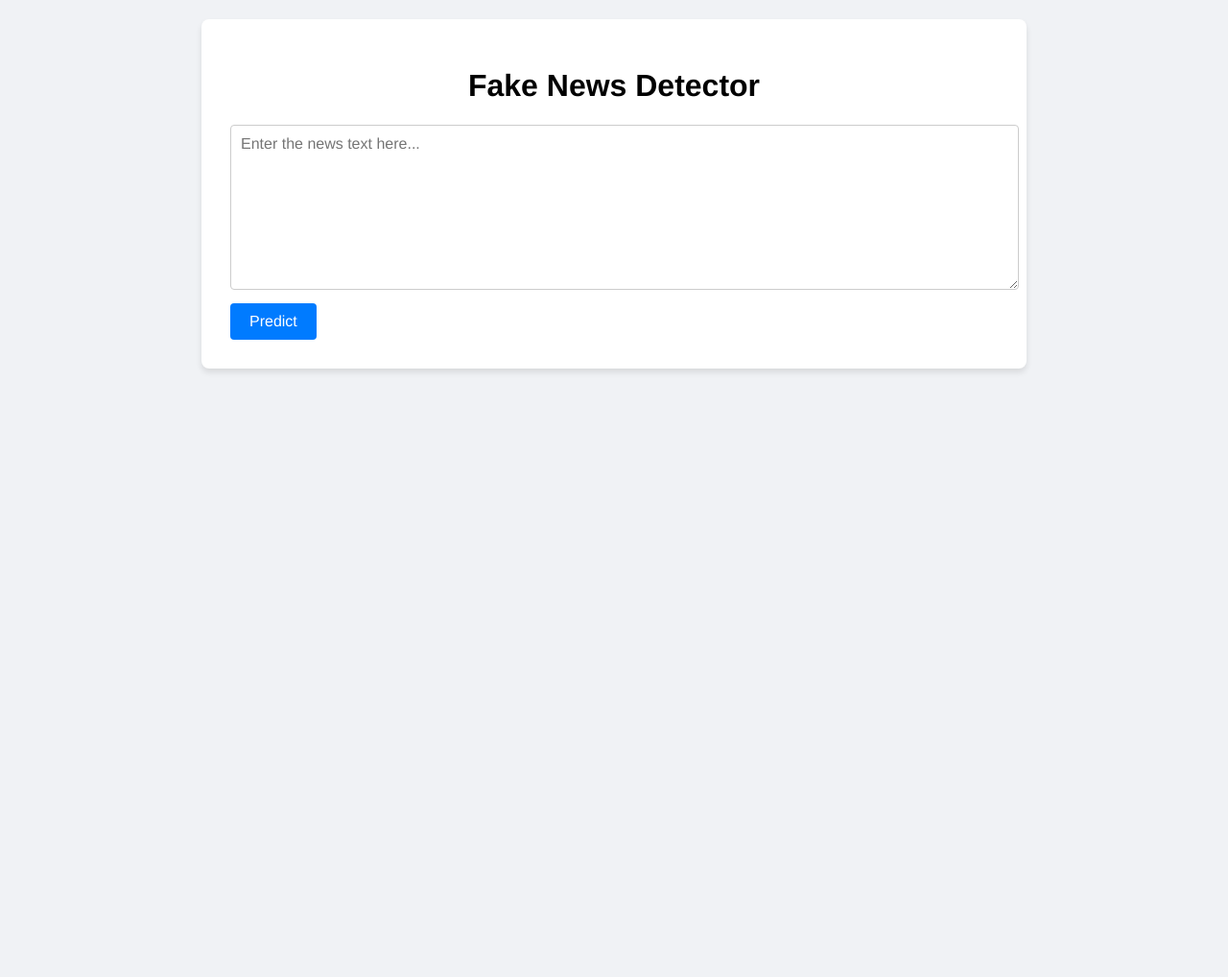
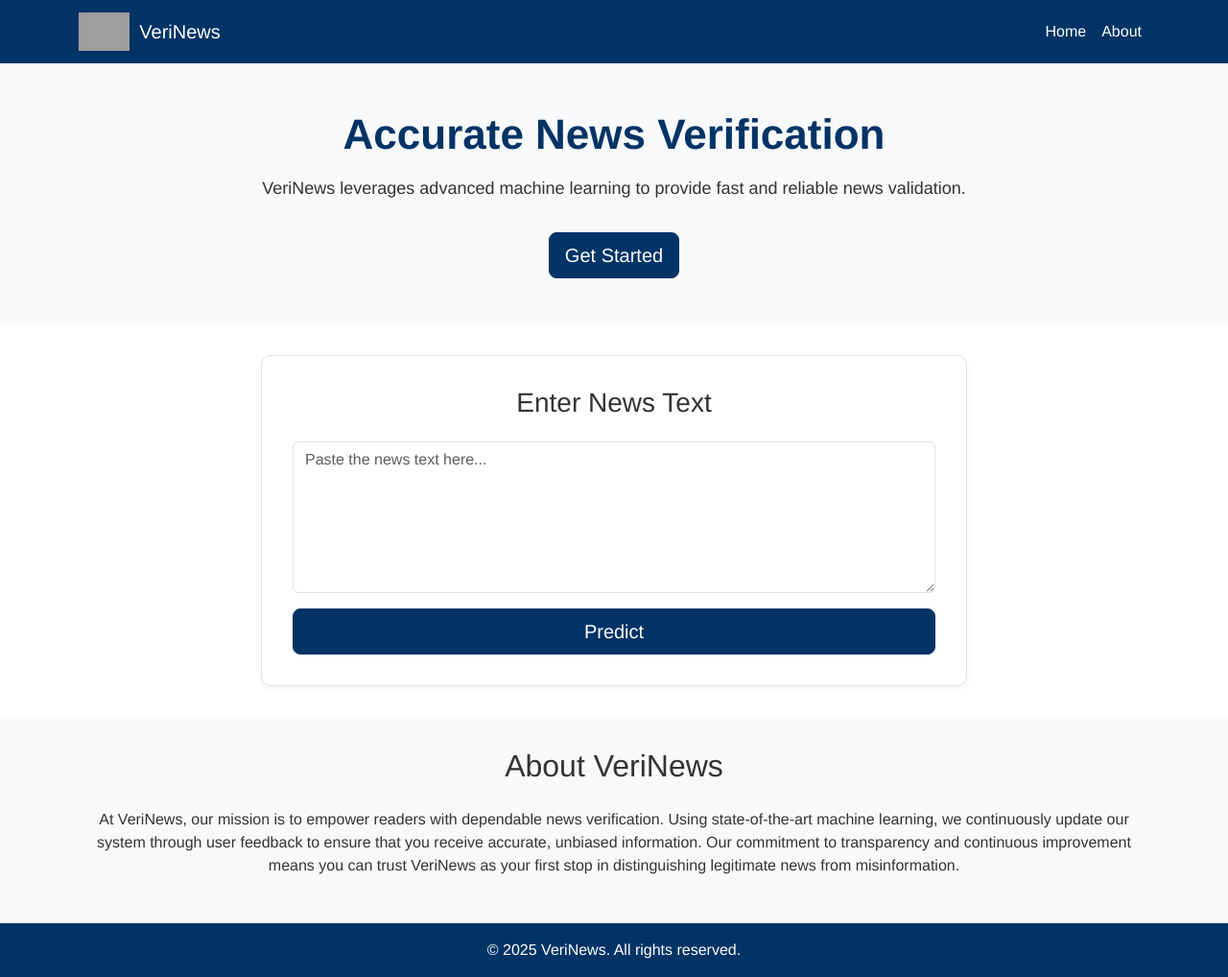
Before and after one commit to RohanRajesh55/FakeNewsDetection, a Flask app: page / in a window 1280 px wide. Shown: the whole page at 96% size. Before the commit the page ends 388 px from the top, so only its background shows below. Run offline with Flask 3, Linux system fonts and the light colour scheme; parts of the project's set-up code (start-up, migrations or seed data) failed here and were passed over; grey boxes are pictures that could not be loaded.

Commit message:
auto update and interface

```diff
--- a/app/templates/index.html
+++ b/app/templates/index.html
@@ -2,87 +2,250 @@
 <html lang="en">
   <head>
     <meta charset="UTF-8" />
-    <title>Fake News Detector</title>
+    <title>VeriNews</title>
+    <meta name="viewport" content="width=device-width, initial-scale=1" />
+    <!-- Bootstrap 5 CSS -->
     <link
+      href="https://cdn.jsdelivr.net/npm/bootstrap@5.3.0/dist/css/bootstrap.min.css"
       rel="stylesheet"
-      href="https://cdnjs.cloudflare.com/ajax/libs/normalize/8.0.1/normalize.min.css"
     />
     <style>
+      /* Global Styles */
       body {
         font-family: "Helvetica Neue", Helvetica, Arial, sans-serif;
-        background-color: #f0f2f5;
-        padding: 20px;
+        background-color: #ffffff;
+        color: #333;
+        margin: 0;
+        padding: 0;
       }
-      .container {
-        max-width: 800px;
-        margin: auto;
-        background: #ffffff;
-        padding: 30px;
-        border-radius: 8px;
-        box-shadow: 0 4px 6px rgba(0, 0, 0, 0.1);
+      /* Navbar */
+      .navbar {
+        background-color: #003366; /* Dark navy */
       }
-      h1 {
+      .navbar-brand,
+      .nav-link {
+        color: #ffffff !important;
+      }
+      .nav-link:hover {
+        color: #cce0ff !important;
+      }
+      /* Hero Section */
+      .hero {
+        padding: 3rem 0;
         text-align: center;
+        background-color: #f8f9fa;
       }
-      textarea {
-        width: 100%;
-        height: 150px;
-        padding: 10px;
-        font-size: 16px;
-        border: 1px solid #ccc;
-        border-radius: 4px;
+      .hero h1 {
+        font-size: 2.75rem;
+        font-weight: bold;
+        margin-bottom: 1rem;
+        color: #003366;
       }
-      input[type="submit"],
-      button {
-        padding: 10px 20px;
-        font-size: 16px;
-        background-color: #007bff;
-        color: #fff;
-        border: none;
-        border-radius: 4px;
-        cursor: pointer;
-        margin-top: 10px;
+      .hero p {
+        font-size: 1.125rem;
+        margin-bottom: 2rem;
+        color: #333;
       }
-      .result {
-        margin-top: 20px;
-        font-size: 20px;
-        font-weight: bold;
+      /* Prediction Section */
+      .prediction-section {
+        padding: 2rem 0;
       }
-      .feedback {
-        margin-top: 20px;
+      .prediction-card {
+        padding: 2rem;
+        border: 1px solid #dee2e6;
+        border-radius: 10px;
+        box-shadow: 0 2px 6px rgba(0, 0, 0, 0.05);
+        background-color: #ffffff;
+      }
+      /* Button styling */
+      .btn-primary {
+        background-color: #003366;
+        border-color: #003366;
+      }
+      .btn-primary:hover {
+        background-color: #002244;
+        border-color: #002244;
+      }
+      /* About Section */
+      .about-section {
+        padding: 2rem 0;
+        background-color: #f8f9fa;
+      }
+      /* Footer */
+      footer {
+        background-color: #003366;
+        color: #ffffff;
+        padding: 1rem 0;
+        text-align: center;
       }
     </style>
   </head>
   <body>
+    <!-- Navbar with Logo -->
+    <nav class="navbar navbar-expand-lg">
       <div class="container">
-      <h1>Fake News Detector</h1>
+        <a class="navbar-brand d-flex align-items-center" href="/">
+          <!-- Replace /static/logo.png with your logo's actual path -->
+          <img
+            src="/static/logo.png"
+            alt="VeriNews Logo"
+            style="height: 40px; margin-right: 10px"
+          />
+          VeriNews
+        </a>
+        <button
+          class="navbar-toggler"
+          type="button"
+          data-bs-toggle="collapse"
+          data-bs-target="#navbarNav"
+          aria-controls="navbarNav"
+          aria-expanded="false"
+          aria-label="Toggle navigation"
+        >
+          <span class="navbar-toggler-icon" style="filter: invert(1)"></span>
+        </button>
+        <div class="collapse navbar-collapse" id="navbarNav">
+          <ul class="navbar-nav ms-auto">
+            <li class="nav-item">
+              <a class="nav-link active" href="/">Home</a>
+            </li>
+            <li class="nav-item">
+              <a class="nav-link" href="#about">About</a>
+            </li>
+          </ul>
+        </div>
+      </div>
+    </nav>
+
+    <!-- Hero Section -->
+    <section class="hero">
+      <div class="container">
+        <h1>Accurate News Verification</h1>
+        <p>
+          VeriNews leverages advanced machine learning to provide fast and
+          reliable news validation.
+        </p>
+        <a href="#predict" class="btn btn-primary btn-lg">Get Started</a>
+      </div>
+    </section>
+
+    <!-- Prediction Form Section -->
+    <section id="predict" class="prediction-section">
+      <div class="container">
+        <div class="row justify-content-center">
+          <div class="col-md-8">
+            <div class="prediction-card">
+              <h3 class="text-center mb-4">Enter News Text</h3>
               <form method="post" action="/">
+                <div class="mb-3">
                   <textarea
                     name="news_text"
-          placeholder="Enter the news text here..."
+                    class="form-control"
+                    rows="6"
+                    placeholder="Paste the news text here..."
                     required
                   ></textarea>
-        <br />
-        <input type="submit" value="Predict" />
+                </div>
+                <div class="d-grid">
+                  <button type="submit" class="btn btn-primary btn-lg">
+                    Predict
+                  </button>
+                </div>
               </form>
+              <!-- Prediction and Feedback Section -->
               {% if prediction %}
-      <div class="result">Prediction: {{ prediction }}</div>
-      <div class="feedback">
+              <div id="result" class="alert alert-info mt-4 text-center">
+                <h4>Prediction</h4>
+                <p>{{ prediction }}</p>
+              </div>
+              <div class="text-center mt-3">
                 <p>Was this prediction accurate?</p>
+                <div class="d-flex justify-content-center">
+                  <form method="post" action="/feedback" class="me-2">
+                    <input
+                      type="hidden"
+                      name="news_text"
+                      value="{{ request.form.news_text }}"
+                    />
+                    <input
+                      type="hidden"
+                      name="prediction"
+                      value="{{ prediction }}"
+                    />
+                    <button
+                      type="submit"
+                      name="feedback"
+                      value="yes"
+                      class="btn btn-success"
+                    >
+                      Yes
+                    </button>
+                  </form>
                   <form method="post" action="/feedback">
                     <input
                       type="hidden"
                       name="news_text"
                       value="{{ request.form.news_text }}"
                     />
-          <input type="hidden" name="prediction" value="{{ prediction }}" />
-          <button type="submit" name="feedback" value="yes">Yes</button>
-          <button type="submit" name="feedback" value="no">No</button>
+                    <input
+                      type="hidden"
+                      name="prediction"
+                      value="{{ prediction }}"
+                    />
+                    <button
+                      type="submit"
+                      name="feedback"
+                      value="no"
+                      class="btn btn-danger"
+                    >
+                      No
+                    </button>
                   </form>
                 </div>
+              </div>
               {% endif %} {% if message %}
-      <div class="result">{{ message }}</div>
+              <div class="alert alert-secondary mt-4 text-center">
+                {{ message }}
+              </div>
               {% endif %}
             </div>
+          </div>
+        </div>
+      </div>
+    </section>
+
+    <!-- About Section -->
+    <section id="about" class="about-section">
+      <div class="container">
+        <h2 class="text-center mb-4">About VeriNews</h2>
+        <p class="text-center">
+          At VeriNews, our mission is to empower readers with dependable news
+          verification. Using state-of-the-art machine learning, we continuously
+          update our system through user feedback to ensure that you receive
+          accurate, unbiased information. Our commitment to transparency and
+          continuous improvement means you can trust VeriNews as your first stop
+          in distinguishing legitimate news from misinformation.
+        </p>
+      </div>
+    </section>
+
+    <!-- Footer -->
+    <footer>
+      <div class="container">
+        <p class="mb-0">© 2025 VeriNews. All rights reserved.</p>
+      </div>
+    </footer>
+
+    <!-- Bootstrap 5 JS Bundle with Popper -->
+    <script src="https://cdn.jsdelivr.net/npm/bootstrap@5.3.0/dist/js/bootstrap.bundle.min.js"></script>
+    <!-- JavaScript to scroll to the result block when a prediction appears -->
+    <script>
+      document.addEventListener("DOMContentLoaded", function () {
+        const resultElement = document.getElementById("result");
+        if (resultElement) {
+          resultElement.scrollIntoView({ behavior: "smooth", block: "center" });
+        }
+      });
+    </script>
   </body>
 </html>
```
Also changed, not shown: .github/workflows/ci-cd.yml (added). Lines whose indentation alone changed are shown as unchanged.
